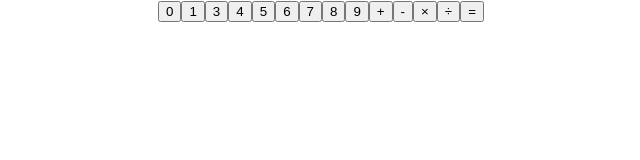
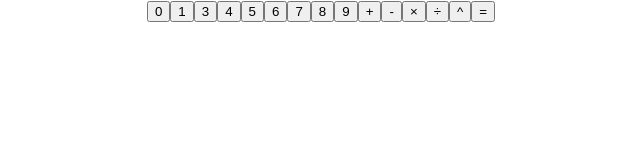
Before and after one commit to jamesliudotcc/typescript-react-talk, a React (Create React App) app: page / in a window 1280 px wide. Shown: the top 160 px of the page, without its empty margins (319-959 px from the left). Built offline with nearby package versions, Linux system fonts and the light colour scheme.

Commit message:
handleClick accessed from component correctly.

```diff
--- a/src/App.tsx
+++ b/src/App.tsx
@@ -1,29 +1,41 @@
 import React, { useState } from 'react';
 import './App.css';
 
-type Digits = '1' | '2' | '3' | '4' | '5' | '6' | '7' | '8' | '9' | '0';
-type Operators = '+' | '-' | '×' | '÷' | '=';
-type Button = Digits | Operators;
+type Digit = '1' | '2' | '3' | '4' | '5' | '6' | '7' | '8' | '9' | '0';
+type Operator = '+' | '-' | '×' | '÷' | '^' | '=';
+type Button = Digit | Operator;
 
 type State = {
   afterOperator: string;
   beforeOperator: string;
-  operator: string;
+  operator: Operator;
 };
 
 const App: React.FC = () => {
   //prettier-ignore
-  const keyBoard: Button[] = ['0', '1', '3', '4', '5', '6', '7', '8', '9', '+', '-', '×', '÷', '='];
+  const digits: Digit[] = ['0', '1', '3', '4', '5', '6', '7', '8', '9',]
+  const operators: Operator[] = ['+', '-', '×', '÷', '^', '='];
+  const keyBoard: Button[] = [...digits, ...operators];
 
   const [afterOperator, setAfterOperator] = useState('');
   const [beforeOperator, setBeforeOperator] = useState('');
   const [operator, setOperator] = useState('');
 
-  function handleClick(keyClicked: string) {
+  function handleClick(keyClicked: Button) {
     console.log(keyClicked);
+    if (digits.includes(keyClicked as Digit)) {
+      if (operator && beforeOperator) {
+        // Move before operator to
+      }
+    }
+    if (operators.includes(keyClicked as Operator)) {
+      console.log('hi');
+      // TODO if afterOperator, calculate and set beforeOperator to result
+      setOperator(() => keyClicked);
+    }
   }
 
-  const buttons = keyBoard.map((eachKey, i) => (
+  const buttons = keyBoard.map(eachKey => (
     <Button
       value={eachKey}
       key={`button-${eachKey}`}
@@ -34,12 +46,12 @@ const App: React.FC = () => {
   return <div className="App">{buttons}</div>;
 };
 
-const Button: React.FC<{ value: Button; onClick: any }> = props => {
-  const handleClick = (something: Button) => {
-    console.log(something);
-  };
+const Button: React.FC<{ value: Button; onClick: () => void }> = props => {
+  // const handleClick = (something: Button) => {
+  //   console.log(something);
+  // };
   return (
-    <button id="{props.value}" onClick={() => handleClick(props.value)}>
+    <button id="{props.value}" onClick={props.onClick}>
       {props.value}
     </button>
   );
```
